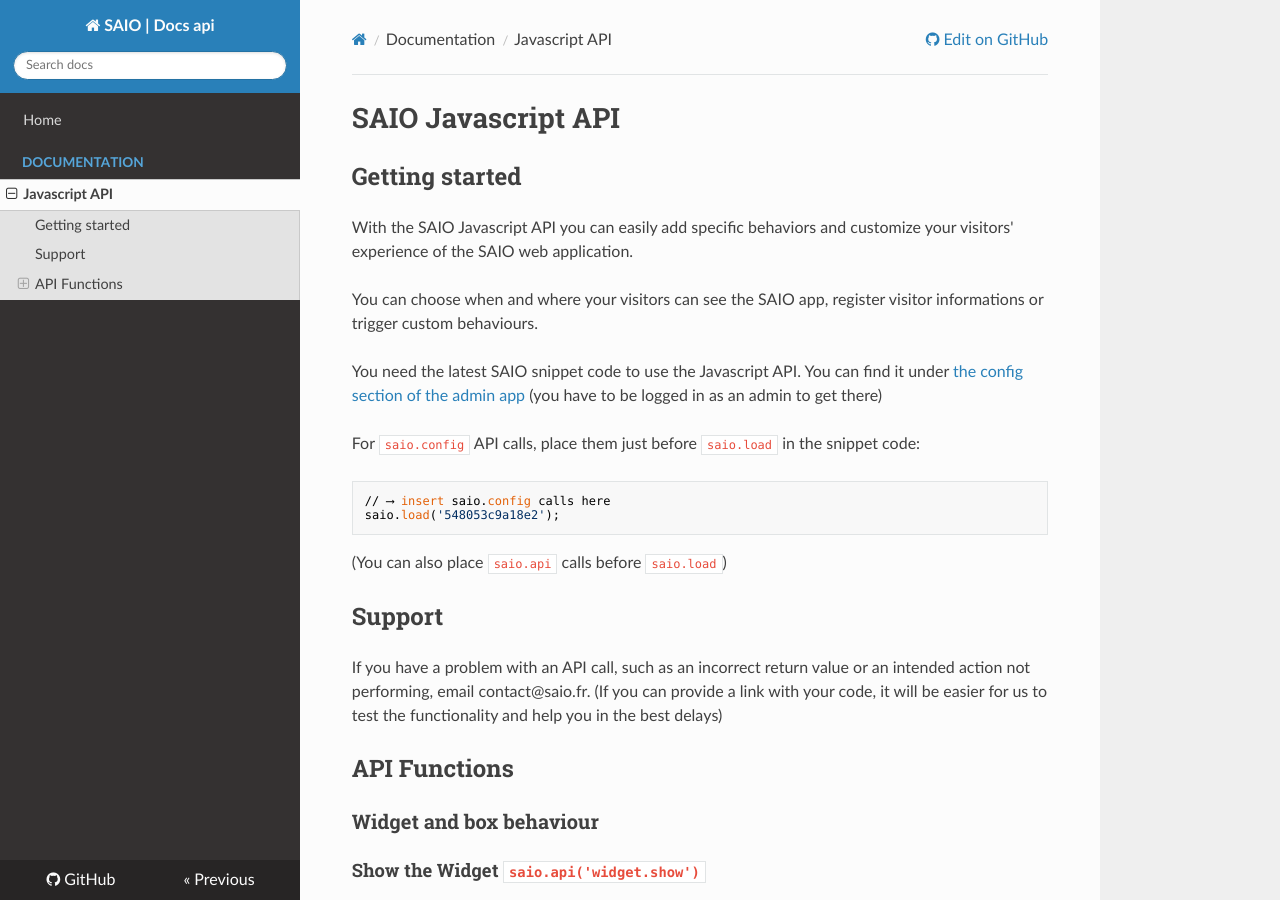
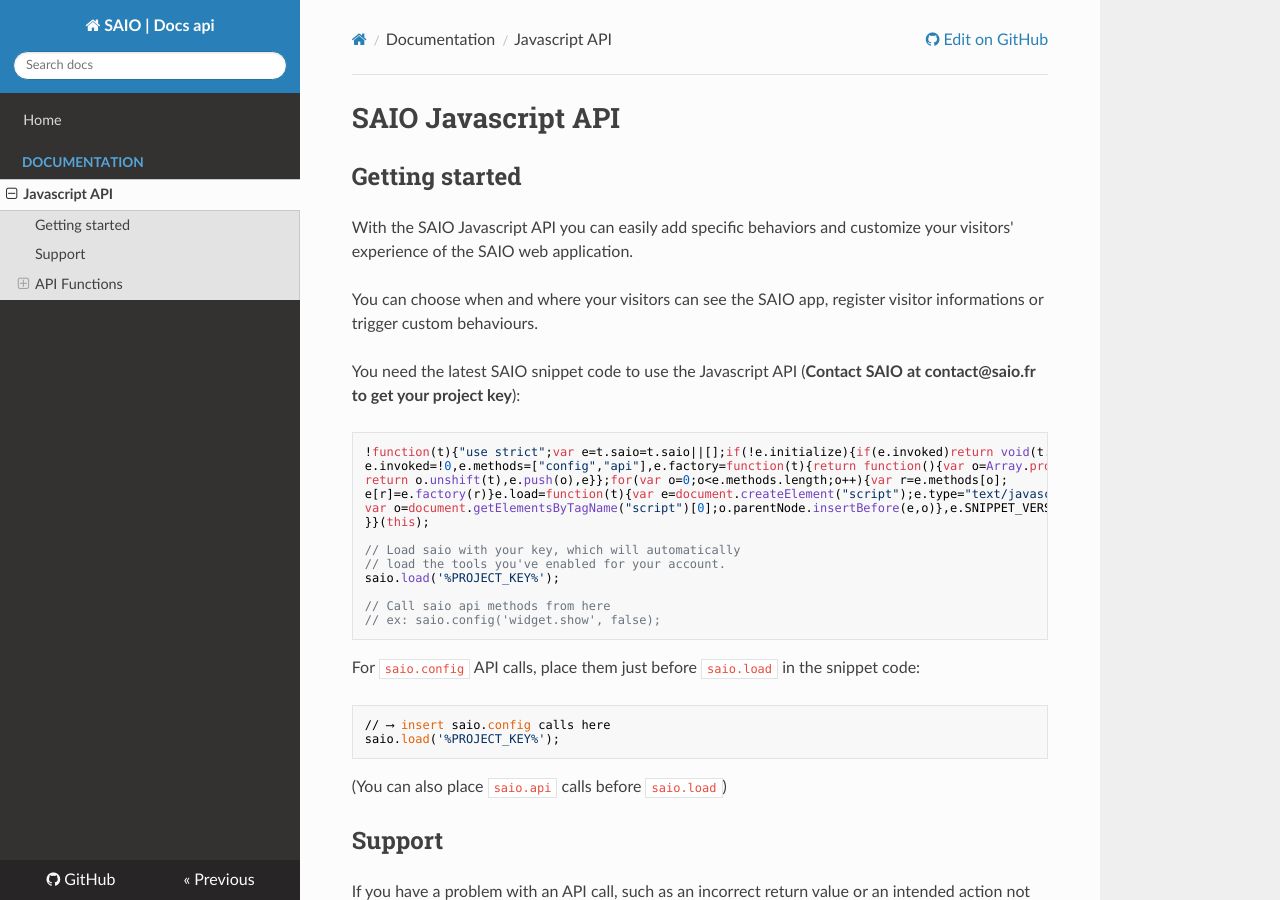
Before and after one commit to saio-fr/apidocs, an MkDocs documentation site: the page built from docs/javascript-api.md, in a window 1280 px wide and 900 px high. Built offline with MkDocs 1.6.1, drawn with Linux system fonts in a browser that asks for light colours; nearby versions of some CDN libraries; old or Windows-style settings are respelled for this version of MkDocs.

Commit message:
include snippet code in documentation

````diff
--- a/docs/javascript-api.md
+++ b/docs/javascript-api.md
@@ -6,14 +6,27 @@ With the SAIO Javascript API you can easily add specific behaviors and customize
 
 You can choose when and where your visitors can see the SAIO app, register visitor informations or trigger custom behaviours.
 
-You need the latest SAIO snippet code to use the Javascript API. You can find it under
-[the config section of the admin app](http://lily.saio.fr/config) (you have to be logged in as an admin to get there)
+You need the latest SAIO snippet code to use the Javascript API (**Contact SAIO at contact@saio.fr to get your project key**):
+
+    !function(t){"use strict";var e=t.saio=t.saio||[];if(!e.initialize){if(e.invoked)return void(t.console&&console.error&&console.error("Saio snippet included twice."));
+    e.invoked=!0,e.methods=["config","api"],e.factory=function(t){return function(){var o=Array.prototype.slice.call(arguments);
+    return o.unshift(t),e.push(o),e}};for(var o=0;o<e.methods.length;o++){var r=e.methods[o];
+    e[r]=e.factory(r)}e.load=function(t){var e=document.createElement("script");e.type="text/javascript",e.async=!0,e.src=("https:"===document.location.protocol?"https://":"http://")+"saio.fr/app/widget/"+t;
+    var o=document.getElementsByTagName("script")[0];o.parentNode.insertBefore(e,o)},e.SNIPPET_VERSION="1.0.0"
+    }}(this);
+
+    // Load saio with your key, which will automatically
+    // load the tools you've enabled for your account.
+    saio.load('%PROJECT_KEY%');
+
+    // Call saio api methods from here
+    // ex: saio.config('widget.show', false);
 
 For `saio.config` API calls, place them just before `saio.load` in the snippet code:
 
 ```
 // ⟶ insert saio.config calls here
-saio.load('548053c9a18e2');
+saio.load('%PROJECT_KEY%');
 ```
 
 (You can also place `saio.api` calls before `saio.load`)
````
